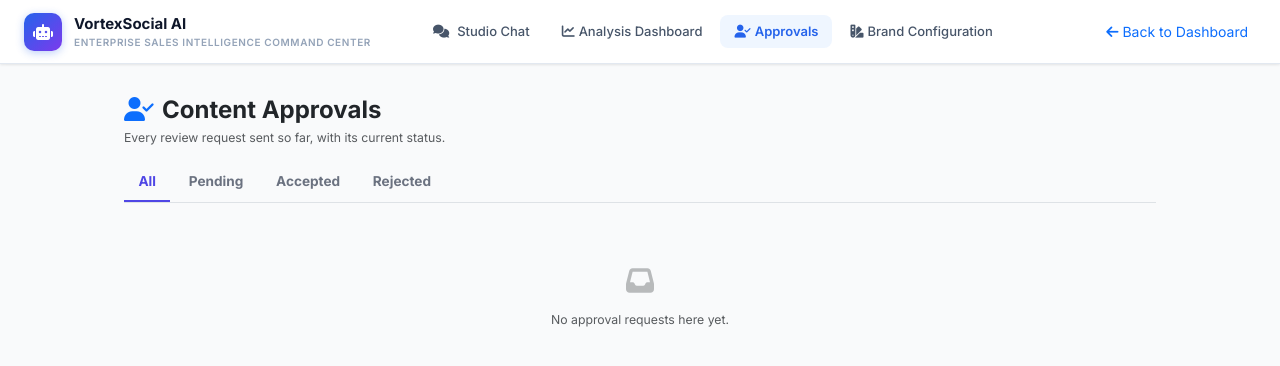
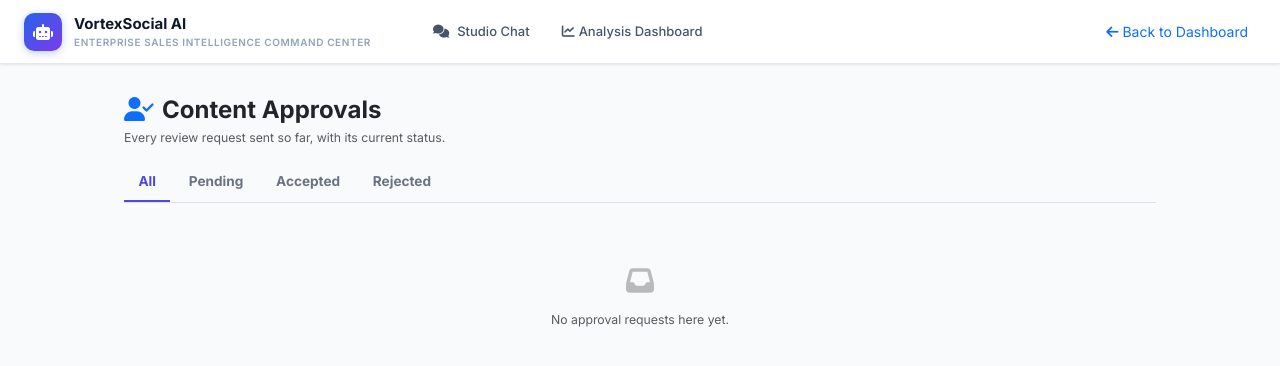
Before and after one commit to janak-stradit/social-media_ai_agent, a Flask app: page /approve in a window 1280 px wide. Shown: the top 366 px of the page. Run offline with Flask 3, Linux system fonts and the light colour scheme; the visitor is signed in with stand-in values (Sample User, id 1); data that the repository does not hold is empty; some libraries are stand-ins or nearby versions.

```diff
--- a/templates/approval_list.html
+++ b/templates/approval_list.html
@@ -105,8 +105,6 @@
         <nav class="header-nav">
             <a href="/" class="header-nav-item"><i class="fas fa-comments me-2"></i>Studio Chat</a>
             <a href="/competitor-dashboard" class="header-nav-item"><i class="fas fa-chart-line me-1"></i>Analysis Dashboard</a>
-            <a href="/approve" class="header-nav-item active"><i class="fas fa-user-check me-1"></i>Approvals</a>
-            <a href="/brand-configuration" class="header-nav-item"><i class="fas fa-swatchbook me-1"></i>Brand Configuration</a>
         </nav>
         <div class="header-actions">
             <a href="{{ url_for('competitor_dashboard') }}" class="btn-secondary-ent text-decoration-none me-2">
--- a/templates/approval_review.html
+++ b/templates/approval_review.html
@@ -75,8 +75,6 @@
         <nav class="header-nav">
             <a href="/" class="header-nav-item"><i class="fas fa-comments me-2"></i>Studio Chat</a>
             <a href="/competitor-dashboard" class="header-nav-item"><i class="fas fa-chart-line me-1"></i>Analysis Dashboard</a>
-            <a href="/approve" class="header-nav-item active"><i class="fas fa-user-check me-1"></i>Approvals</a>
-            <a href="/brand-configuration" class="header-nav-item"><i class="fas fa-swatchbook me-1"></i>Brand Configuration</a>
         </nav>
         <div class="header-actions">
             <a href="{{ url_for('approval_list_page') }}" class="btn-secondary-ent text-decoration-none me-2">
--- a/templates/brand_configuration.html
+++ b/templates/brand_configuration.html
@@ -166,8 +166,6 @@
         <nav class="header-nav">
             <a href="/" class="header-nav-item"><i class="fas fa-comments me-2"></i>Studio Chat</a>
             <a href="/competitor-dashboard" class="header-nav-item"><i class="fas fa-chart-line me-1"></i>Analysis Dashboard</a>
-            <a href="/approve" class="header-nav-item"><i class="fas fa-user-check me-1"></i>Approvals</a>
-            <a href="/brand-configuration" class="header-nav-item active"><i class="fas fa-swatchbook me-1"></i>Brand Configuration</a>
         </nav>
         <div class="header-actions">
             <a href="{{ url_for('competitor_dashboard') }}" class="btn-secondary-ent text-decoration-none me-2">
--- a/templates/competitor_dashboard.html
+++ b/templates/competitor_dashboard.html
@@ -431,8 +431,6 @@
             <a href="/" class="header-nav-item"><i class="fas fa-comments me-2"></i>Studio Chat</a>
             <a href="/competitor-dashboard" class="header-nav-item active"><i
                     class="fas fa-chart-line me-1"></i>Analysis Dashboard</a>
-            <a href="/approve" class="header-nav-item"><i class="fas fa-user-check me-1"></i>Approvals</a>
-            <a href="/brand-configuration" class="header-nav-item"><i class="fas fa-swatchbook me-1"></i>Brand Configuration</a>
         </nav>
         <div class="header-actions">
             <a href="/" class="btn-secondary-ent text-decoration-none me-2">
```
